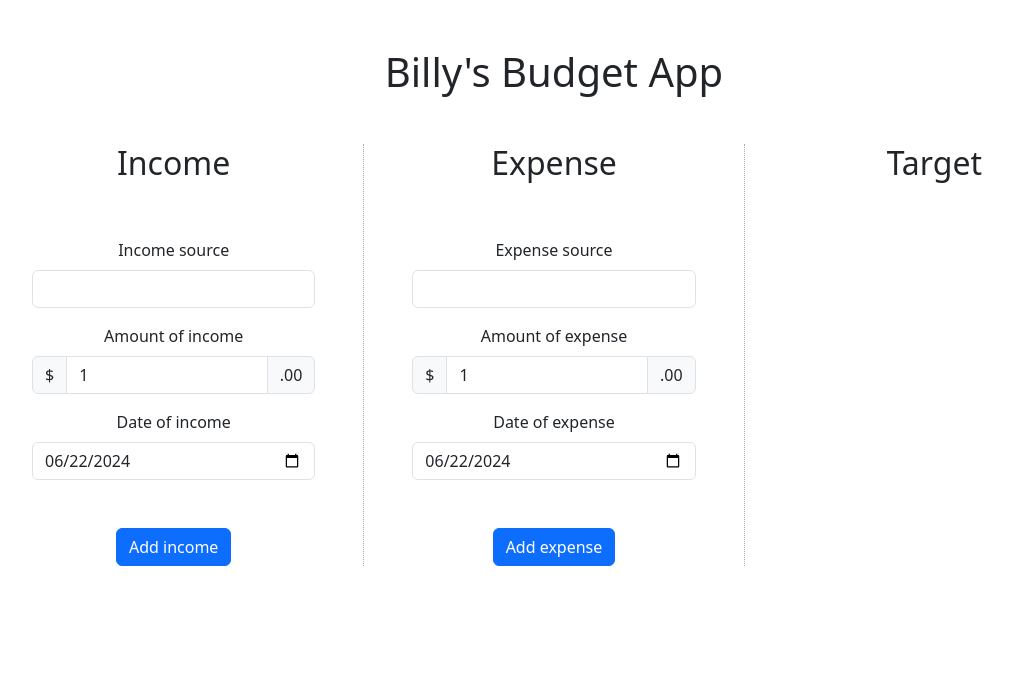
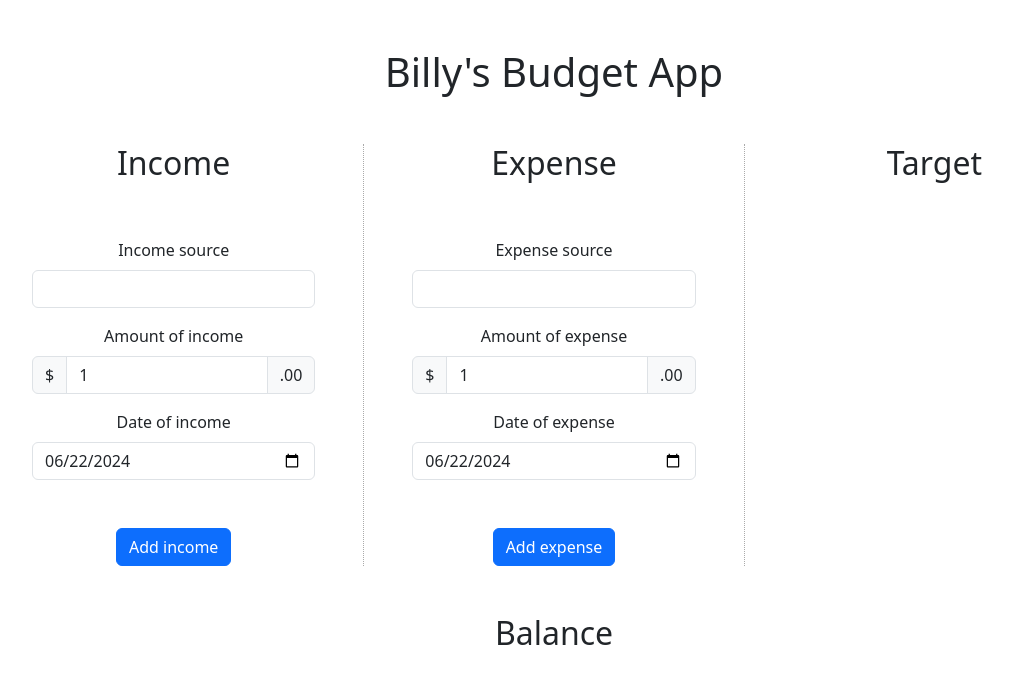
Before and after one commit to billymohajeri/react-budget-app, a React (Vite) app: page / in a window 1280 px wide. Shown: the top 684 px of the page, without its empty margins (86-1099 px from the left). Built offline with nearby package versions, Linux system fonts and the light colour scheme.

Commit message:
Add balance component

```diff
--- a/src/App.tsx
+++ b/src/App.tsx
@@ -1,3 +1,4 @@
+import { Balance } from "./components/Balance";
 import { Expense } from "./components/Expense";
 import Income from "./components/Income";
 import Target from "./components/Target";
@@ -21,6 +22,9 @@ function App() {
               <Target />
             </div>
           </div>
+          <div className="row align-items-center mt-5">
+            <Balance />
+          </div>
         </div>
       </div>
     </>
--- /dev/null
+++ b/src/components/Balance.tsx
@@ -0,0 +1,9 @@
+import React from "react";
+
+export const Balance = () => {
+  return (
+    <>
+      <p className="h2">Balance</p>
+    </>
+  );
+};
```
